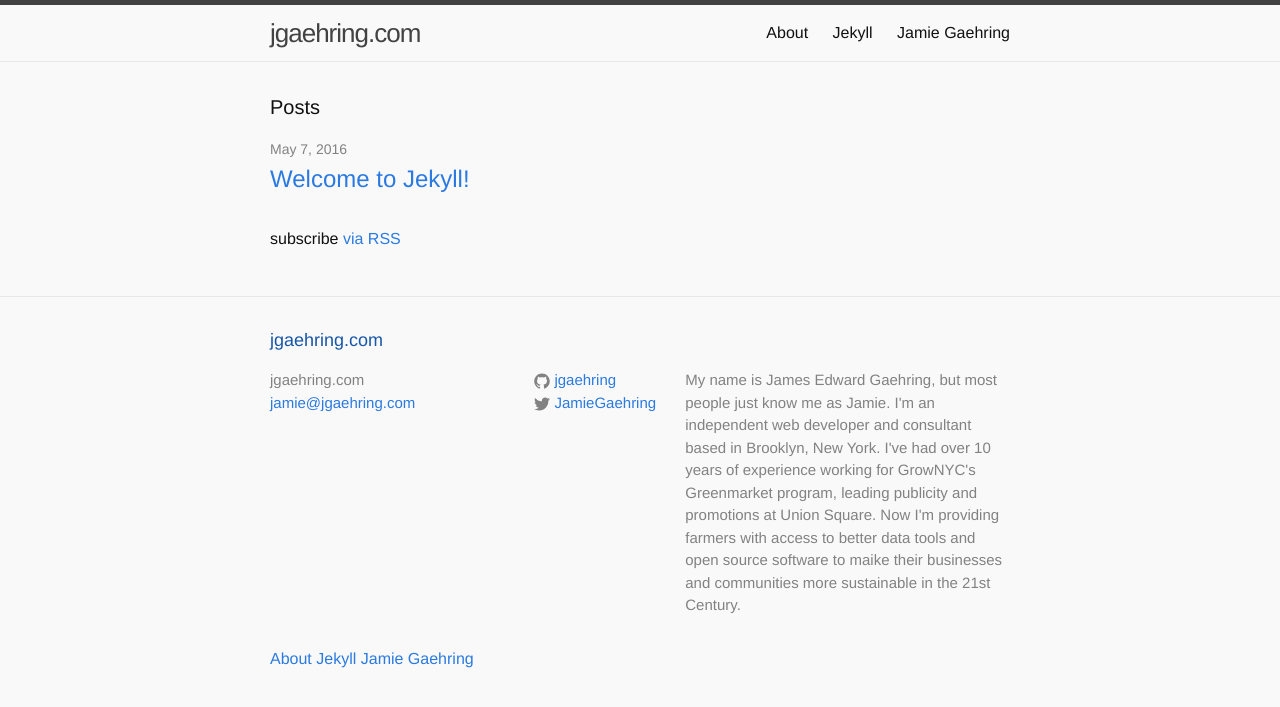
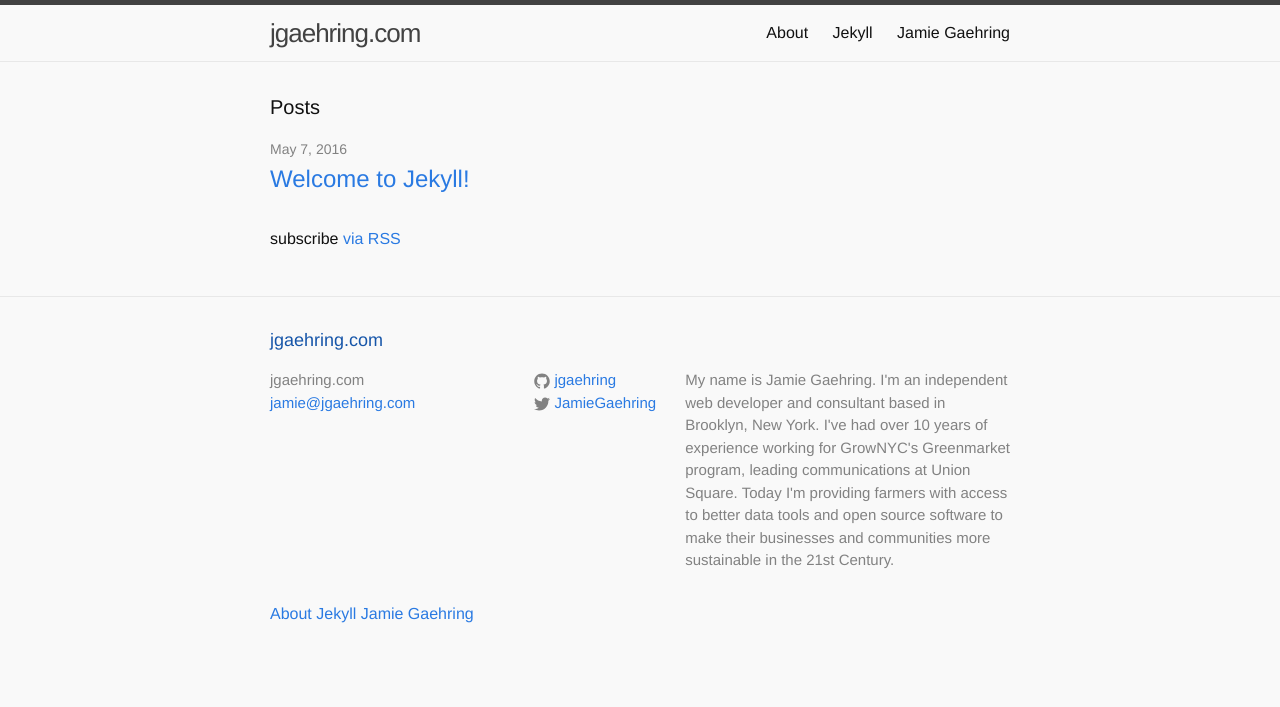
Before and after one commit to jgaehring/jgaehring.com, a Jekyll site: the page built from index-jekyll.html, in a window 1280 px wide. Shown: the top 707 px of the page. Built offline with Jekyll 4.4.1, drawn with Linux system fonts in a browser that asks for light colours.

Commit message:
shrunk avatar; tweaked lang in intro and meta

```diff
--- a/_config.yml
+++ b/_config.yml
@@ -9,7 +9,7 @@
 title: jgaehring.com
 email: jamie@jgaehring.com
 description: > # this means to ignore newlines until "baseurl:"
-  My name is James Edward Gaehring, but most people just know me as Jamie. I'm an independent web developer and consultant based in Brooklyn, New York. I've had over 10 years of experience working for GrowNYC's Greenmarket program, leading publicity and promotions at Union Square. Now I'm providing farmers with access to better data tools and open source software to maike their businesses and communities more sustainable in the 21st Century.
+  My name is Jamie Gaehring. I'm an independent web developer and consultant based in Brooklyn, New York. I've had over 10 years of experience working for GrowNYC's Greenmarket program, leading communications at Union Square. Today I'm providing farmers with access to better data tools and open source software to make their businesses and communities more sustainable in the 21st Century.
 baseurl: "" # the subpath of your site, e.g. /blog
 url: "http://jgaehring.com" # the base hostname & protocol for your site
 twitter_username: JamieGaehring
--- a/_includes/intro.html
+++ b/_includes/intro.html
@@ -10,10 +10,10 @@
     <div class="card-back">
       <div class="blurb-container">
         <div class="avatar">
-          <img src="/assets/img/avatar.png" />
+          <img src="/assets/img/avatar_900px.png" />
         </div>
         <h2>Hello</h2>
-        <p>For over a decade I've been helping farmers build a more open food system. Today, I'm working to give those farmers better access to the data, software and other tools that they need to feed their communities in the 21<sup>st</sup> century.</p>
+        <p>For over a decade, I've been helping farmers build a more open food system. Today, I'm working to give those farmers better access to the kinds of software, data and other tools they need to feed their communities in the 21<sup>st</sup> century.</p>
         <h2 class="email"><a href="mailto:jamie@jgaehring.com"><span>{</span> jamie@jgaehring.com <span>}</span></a></h2>
       </div>
     </div>
```
Also changed, not shown: README.md, assets/img/avatar_900px.png (added), 2 other files.
